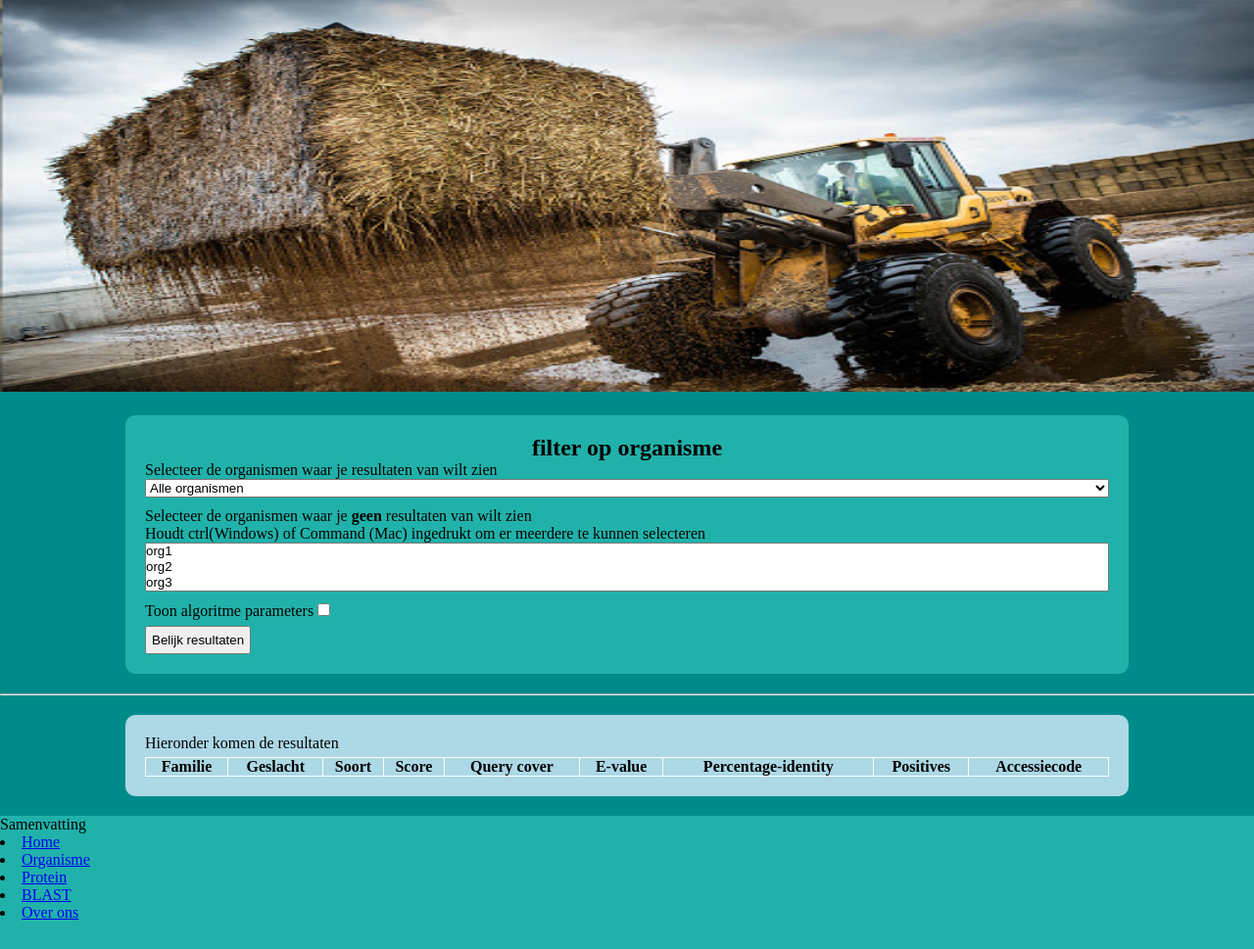
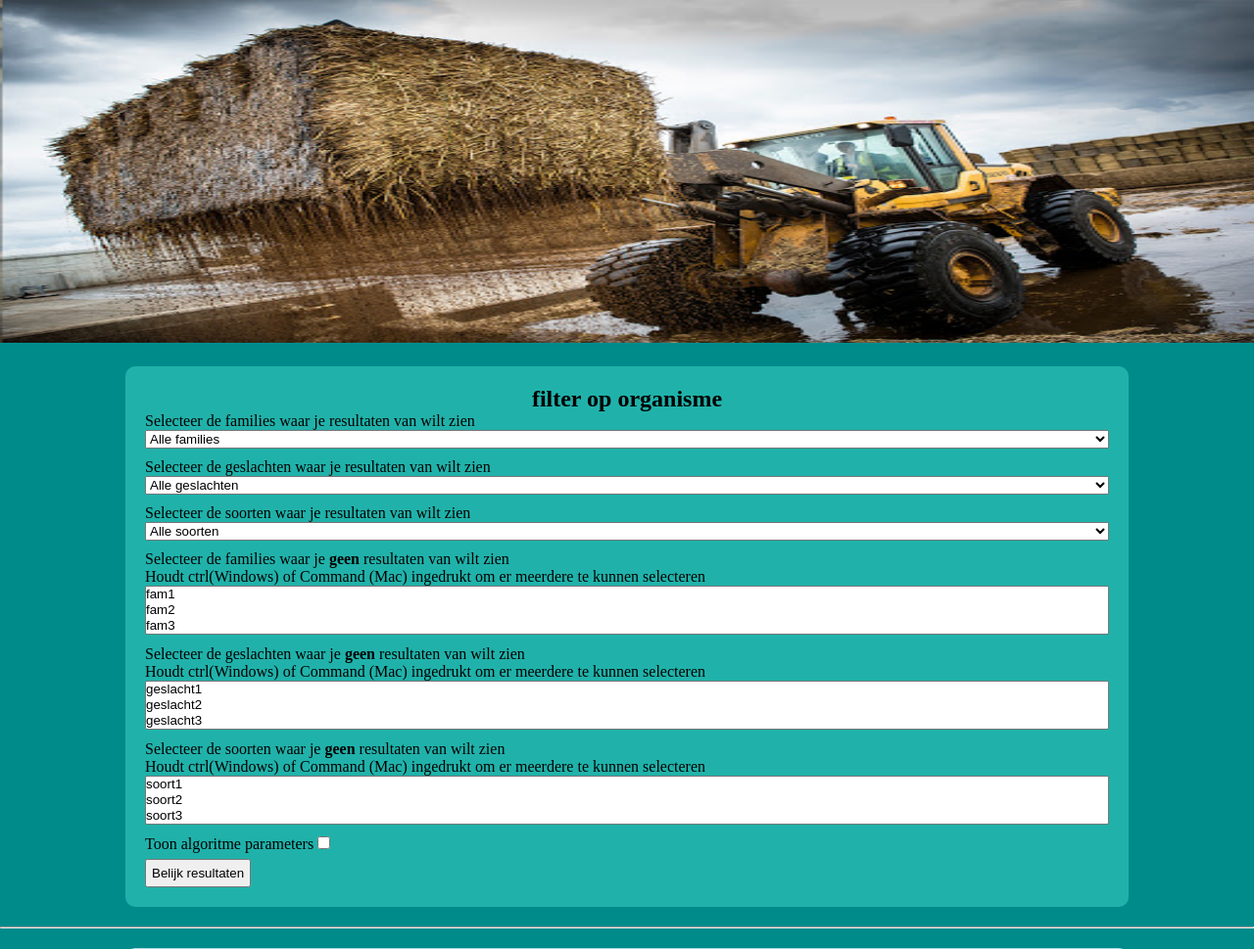
Before and after one commit to RenskeMichels/Semester_4_Project, a Flask app: page /organisme in a window 1280 px wide. Shown: the part 78-1047 px from the top of the page at 98% size. Before the commit the page ends 1017 px from the top, so only its background shows below. Run offline with Flask 2, Linux system fonts and the light colour scheme; lists and menus that the app fills with data are empty.

Commit message:
filter opties verbeterd

```diff
--- a/static/eindproject.css
+++ b/static/eindproject.css
@@ -55,7 +55,7 @@ header nav ul li a:hover{
 
 #hoofdimg{
     width: 100%;
-    height: 400px;
+    height: 350px;
 }
 
 /**************** organisme **************************/
--- a/templates/organisme.html
+++ b/templates/organisme.html
@@ -6,29 +6,97 @@
     <form class = "filter" method="post">
     <h2> filter op organisme </h2>
 
-        <label for="selorg">Selecteer de organismen waar je resultaten
+
+        <label for="selfamilie">Selecteer de families waar je resultaten
         van wilt zien</label>
 
-        <select name="selorg" id="selorg">
-        <!-- Haal organismen op uit database ?-->
-            <option value="alleorganismen" selected> Alle organismen </option>
-            <option value="orgnaam">org1</option>
-            <option value="org2naam">org2</option>
-            <option value="org3naam">org3</option>
+        <select name="selfamilie" id="selfamilie">
+        <!-- Haal families op uit database -->
+            <option value="allefamilies" selected> Alle families </option>
+            <option value="familienaam">familie1</option>
+            <option value="familie2naam">familie2</option>
+            <option value="familie3naam">familie3</option>
         </select>
 
-        <label for="selorg">Selecteer de organismen waar je <strong>geen </strong>
+        <!-- Als een familie hierboven is geslecteerd, toon dan alleen
+             geslachten binnen deze familie (als dat mogelijk is) -->
+
+        <label for="selgeslacht">Selecteer de geslachten waar je resultaten
+        van wilt zien</label>
+
+        <select name="selgeslacht" id="selgeslacht">
+        <!-- Haal geslachten op uit database -->
+            <option value="allegeslachten" selected> Alle geslachten </option>
+            <option value="geslachtnaam">geslacht1</option>
+            <option value="geslacht2naam">geslacht2</option>
+            <option value="geslacht3naam">geslacht3</option>
+        </select>
+
+        <!-- Als een geslacht hierboven is geslecteerd, toon dan alleen
+             soorten binnen dit geslacht (als dat mogelijk is)-->
+        <label for="selsoort">Selecteer de soorten waar je resultaten
+        van wilt zien</label>
+
+        <select name="selsoort" id="selsoort">
+        <!-- Haal soorten op uit database -->
+            <option value="allesoorten" selected> Alle soorten </option>
+            <option value="soortnaam">soort1</option>
+            <option value="soort2naam">soort2</option>
+            <option value="soort3naam">soort3</option>
+        </select>
+
+        <!-- Filters, om deze niet te tonen in resultatan,
+              Tegenovergestelde als filters hierboven -->
+        <label for="filterfamilie">Selecteer de families waar je <strong>geen </strong>
             resultaten van wilt zien<br> Houdt ctrl(Windows) of Command (Mac)
             ingedrukt om er meerdere te kunnen selecteren</label>
-        <!-- Haal alle organismen uit db -->
-        <select name="filterorg" id="filterorg" multiple size="3">
-            <option value="orgnaam">org1</option>
-            <option value="org2naam">org2</option>
-            <option value="org3naam">org3</option>
-            <option value="org4naam">org4</option>
-            <option value="org5naam">org5</option>
-            <option value="org6naam">org6</option>
+        <!-- Haal alle families uit db -->
+        <select name="filterfamilie" id="filterfamilie" multiple size="3">
+            <option value="famnaam">fam1</option>
+            <option value="fam2naam">fam2</option>
+            <option value="fam3naam">fam3</option>
+            <option value="fam4naam">fam4</option>
+            <option value="fam5naam">fam5</option>
+            <option value="fam6naam">fam6</option>
         </select>
+
+        <!-- Als hierboven gefilterd is op familie toon dan alleen de
+             geslachten die niet bij deze familie horen(als dat mogelijk is) -->
+
+        <label for="filtergeslacht">Selecteer de geslachten waar je <strong>geen </strong>
+            resultaten van wilt zien<br> Houdt ctrl(Windows) of Command (Mac)
+            ingedrukt om er meerdere te kunnen selecteren</label>
+        <!-- Haal alle geslachten uit db
+             Join blastresulten met geslacht en familie where familienaam not in
+             Filterlijst van hierboven (als dat mogelijk is).
+         -->
+        <select name="filtergeslacht" id="filtergeslacht" multiple size="3">
+            <option value="geslachtnaam">geslacht1</option>
+            <option value="geslacht2naam">geslacht2</option>
+            <option value="geslacht3naam">geslacht3</option>
+            <option value="geslacht4naam">geslacht4</option>
+            <option value="geslacht5naam">geslacht5</option>
+            <option value="geslacht6naam">geslacht6</option>
+        </select>
+
+
+        <label for="filtersoort">Selecteer de soorten waar je <strong>geen </strong>
+            resultaten van wilt zien<br> Houdt ctrl(Windows) of Command (Mac)
+            ingedrukt om er meerdere te kunnen selecteren</label>
+        <!-- Haal alle organismen uit db
+             join blastres met geslacht en familie en toon hierbij
+             alleen soorten die binnen de niet uitgefilterde
+             geslachten en families vallen(als dat mogelijk is) -->
+        <select name="filtersoort" id="filtersoort" multiple size="3">
+            <option value="soortnaam">soort1</option>
+            <option value="soort2naam">soort2</option>
+            <option value="soort3naam">soort3</option>
+            <option value="soort4naam">soort4</option>
+            <option value="soort5naam">soort5</option>
+            <option value="soort6naam">soort6</option>
+        </select>
+
+
         <label for="optionparameters"> Toon algoritme parameters</label>
         <input type="checkbox" id="optionparameters" name="optionparameters">
 
```
Also changed, not shown: templates/protein.html (+14 -14 lines).
